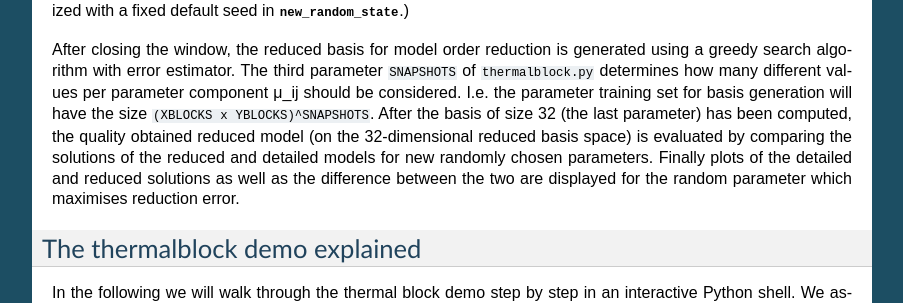
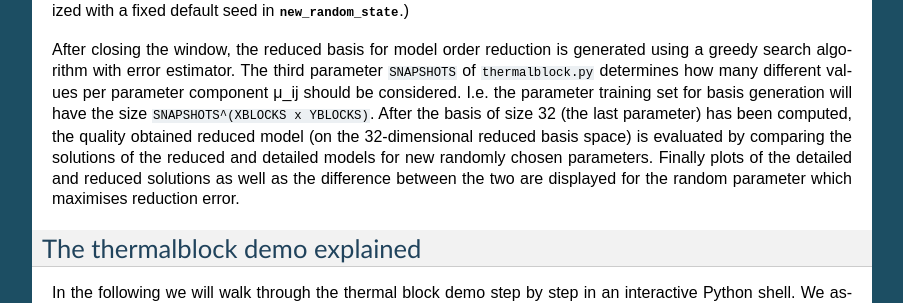
Before and after one commit to pymor/pymor, a Sphinx documentation site: the page built from docs/source/getting_started.rst, in a window 1280 px wide and 900 px high, scrolled down 925 px. Shown: the part 151-454 px from the top of the window, without its empty margins (198-1101 px from the left). Built offline with Sphinx 7.4.7, drawn with Linux system fonts in a browser that asks for light colours; formulas are drawn with MathJax 3; pages that are not in the unit, such as notebooks, are missing from menus; the version number could not be read and is left out; cross-references to code outside the pages are shown as plain code.

Commit message:
[docs] small correction

```diff
--- a/docs/source/getting_started.rst
+++ b/docs/source/getting_started.rst
@@ -78,7 +78,7 @@ is generated using a greedy search algorithm with error estimator.
 The third parameter ``SNAPSHOTS`` of ``thermalblock.py`` determines how many
 different values per parameter component μ_ij should be considered.
 I.e. the parameter training set for basis generation will have the
-size ``(XBLOCKS x YBLOCKS)^SNAPSHOTS``. After the basis of size 32 (the
+size ``SNAPSHOTS^(XBLOCKS x YBLOCKS)``. After the basis of size 32 (the
 last parameter) has been computed, the quality obtained reduced model
 (on the 32-dimensional reduced basis space) is evaluated by comparing the
 solutions of the reduced and detailed models for new randomly chosen
```
